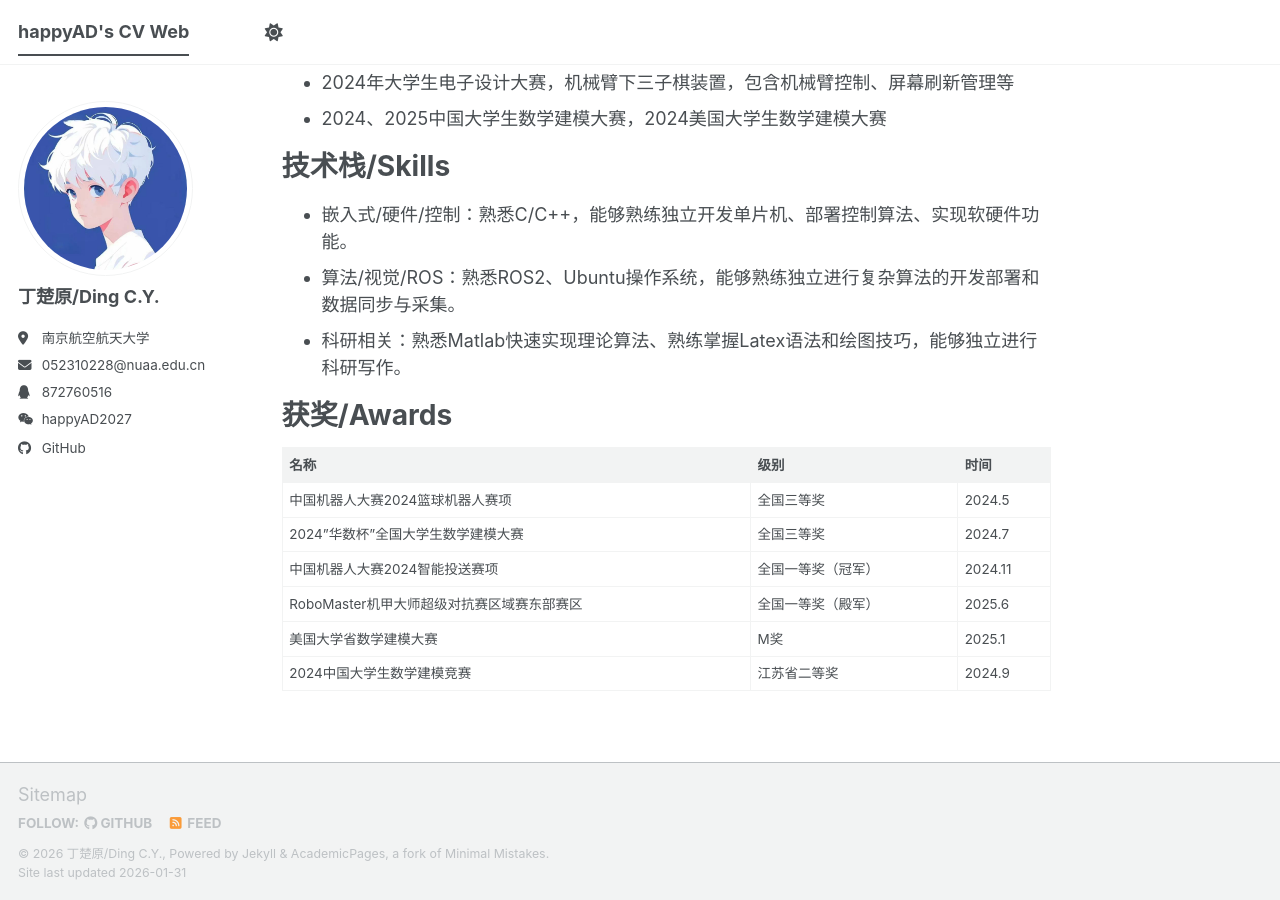
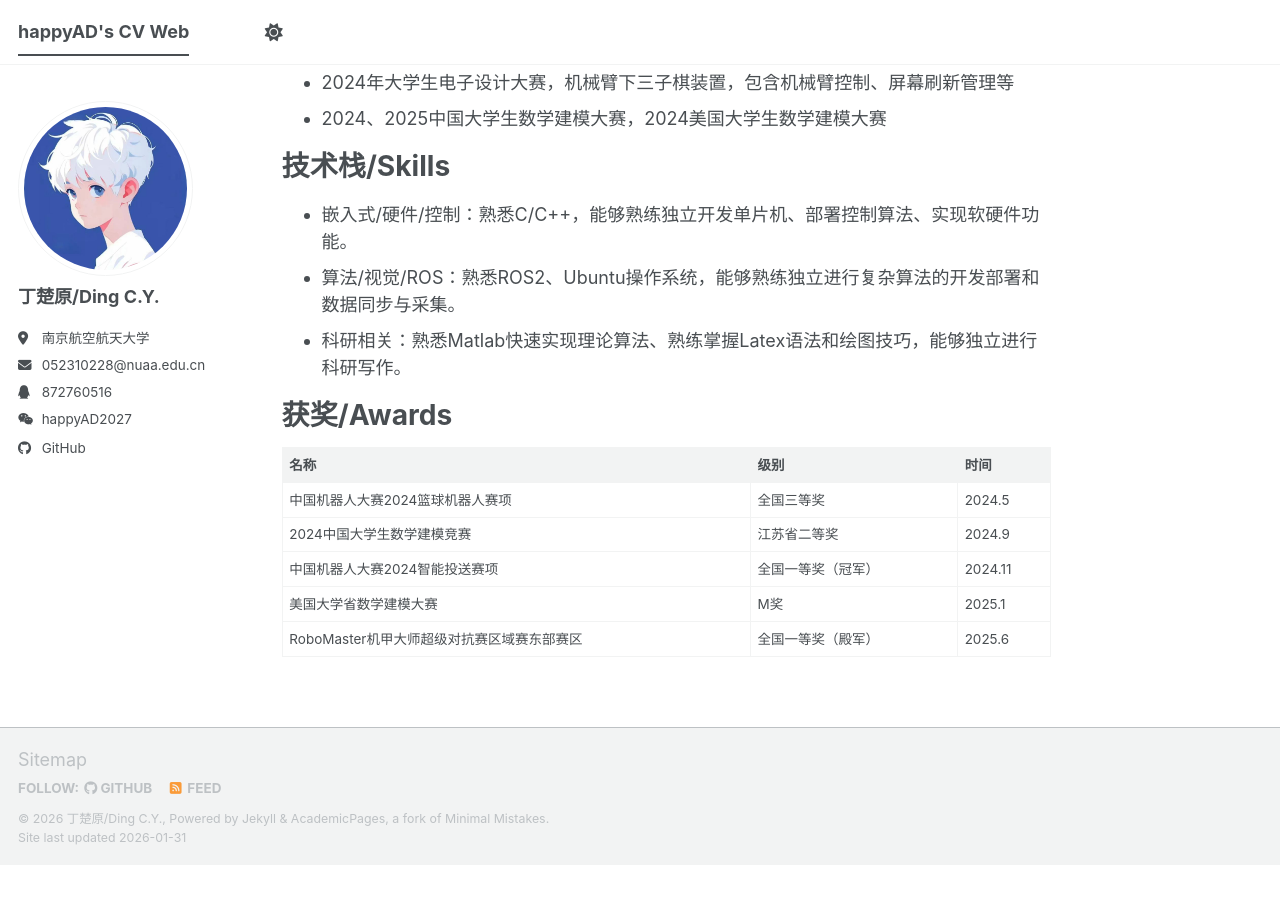
Before and after one commit to happyADD/happyADD.github.io, a Jekyll site: the page built from _pages/about.md, in a window 1280 px wide and 900 px high, scrolled down 970 px. Built offline with Jekyll 4.4.1, drawn with Linux system fonts in a browser that asks for light colours; a script bundle is joined from its source files by our own code; library files that are not in the unit come from our copies; after the commit the page ends 1836 px from its top, so only the background shows below that.

Commit message:
奖项排序

```diff
--- a/_pages/about.md
+++ b/_pages/about.md
@@ -42,8 +42,7 @@ CET6成绩591
 | 名称                         | 级别        | 时间      |
 | -------------------------- | --------- | ------- |
 | 中国机器人大赛2024篮球机器人赛项         | 全国三等奖     | 2024.5  |
-| 2024”华数杯”全国大学生数学建模大赛       | 全国三等奖     | 2024.7  |
+| 2024中国大学生数学建模竞赛            | 江苏省二等奖    | 2024.9  |
 | 中国机器人大赛2024智能投送赛项          | 全国一等奖（冠军） | 2024.11 |
+| 美国大学省数学建模大赛                | M奖        | 2025.1  |
 | RoboMaster机甲大师超级对抗赛区域赛东部赛区 | 全国一等奖（殿军） | 2025.6  |
-| 美国大学省数学建模大赛                | M奖        | 2025.1  |
-| 2024中国大学生数学建模竞赛            | 江苏省二等奖    | 2024.9  |
```
Also changed, not shown: _pages/cv.md (+2 -3 lines), .obsidian/workspace.json.
